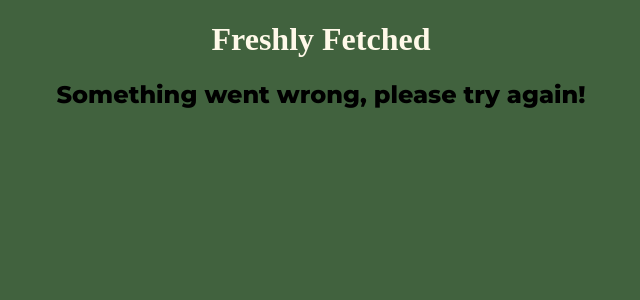
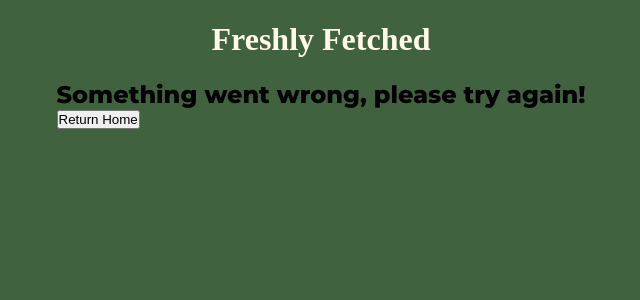
Before and after one commit to Meekb/freshest-app, a React (Create React App) app: page /page-not-found in a window 1280 px wide. Shown: the top 300 px of the page, without its empty margins (319-959 px from the left). Built offline with nearby package versions, Linux system fonts and the light colour scheme; a web font is replaced by a local one.

Commit message:
Fix async error on first fetch try (error component)

```diff
--- a/src/App.tsx
+++ b/src/App.tsx
@@ -13,7 +13,7 @@
 import { Search } from './components/Search/Search';
 import './App.css';
 import ScrollToTop from './scrollToTop';
-import { useEffect } from 'react';
+//import { useEffect } from 'react';
 
 interface ApiMarkets {
   markets: {
@@ -89,9 +89,9 @@
     } catch (error) {
       console.log(error)
       console.log("first", typeof error)
-      let errors = await error
+      //let errors = await error.toUpperCase()
       // console.log("first", typeof error)
-      setErrorCode(errors);
+      setErrorCode(error);
       console.log("second", errorCode)
     }
   };
@@ -140,7 +140,8 @@
       <header>
        <Link to='/' style={{ textDecoration: 'none' }}><h1>Freshly Fetched</h1></Link>
       </header>
-      <main>
+      {!!errorCode?.length && <Error errorCode={errorCode} />}
+    {!errorCode?.length && <main>
         <Switch>
         <Route
           exact
@@ -153,12 +154,13 @@
           render={() => (
             <Results
               allMarkets={allMarkets}
+              zip={zip}
               findSelectedMarket={findSelectedMarket}
               marketDetails={marketDetails}
-                zip={zip}
             />
           )}
         />
+
           <Route
             path='/markets/:id'
             render={({ match }) => {
@@ -179,6 +181,7 @@
         />
         </Switch>
       </main>
+}
     </>
   );
 };
--- a/src/components/Error/Error.tsx
+++ b/src/components/Error/Error.tsx
@@ -1,5 +1,6 @@
 import React from 'react';
-import { useState, useEffect } from 'react';
+import { useState } from 'react';
+import { Link } from 'react-router-dom'
 
 interface ErrorProps {
   errorCode?: string;
@@ -16,6 +17,7 @@
     <div>
     { serverError === "500" ? <h2>"Our Servers are down, please try again."</h2>
       : <h2>Something went wrong, please try again!</h2>}
+      <Link to="/"><button className="return-home">Return Home</button></Link>
     </div>
   );
 };
--- a/src/components/Search/Search.tsx
+++ b/src/components/Search/Search.tsx
@@ -29,6 +29,10 @@
     }
   }, [zip]);
 
+  useEffect(() => {
+    console.log("hi claireeee")
+  }, [error])
+
   const onSubmitSearch = (
     e: React.MouseEvent<HTMLButtonElement, MouseEvent>
   ) => {
@@ -41,8 +45,10 @@
   };
 
   return (
-    error ? <Error errorCode={errorCode} /> :
-    <form className='zip-search'>
+    // error ? <Error errorCode={errorCode} /> :
+    <>
+    {!!error?.length && <Error errorCode={errorCode} />}
+    {!error?.length && <form className='zip-search'>
       <label className='zip-label'>
         Enter your zip code to find markets near you:{' '}
       </label>
@@ -73,6 +79,7 @@
       >
         Find Markets
       </button>
-    </form>
+    </form>}
+    </>
   );
 };
```
Lines whose indentation alone changed are shown as unchanged.
